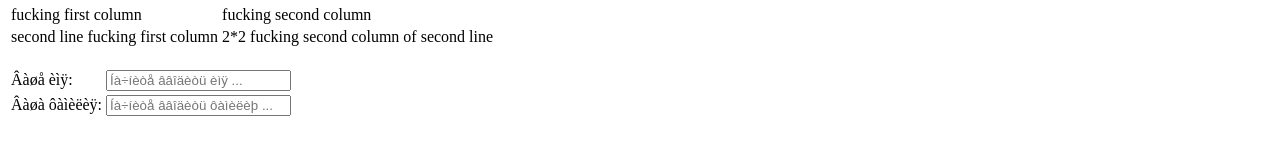
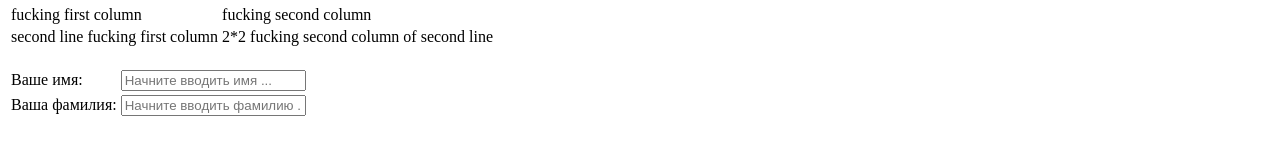
Before and after one commit to Nexoroshii/learnHTML, a plain HTML site: page index.html in a window 1280 px wide. Shown: the part 389-544 px from the top of the page. Drawn offline with Linux system fonts and the light colour scheme.

Commit message:
Update index.html

```diff
--- a/index.html
+++ b/index.html
@@ -30,13 +30,13 @@
   <form>
     <table>
       <tr>
-        <td><label for="">Âàøå èìÿ:</label></td>
-        <td> <input type="text" id="name" placeholder="Íà÷íèòå ââîäèòü èìÿ ..."></td>
+        <td><label for="">Ваше имя:</label></td>
+        <td> <input type="text" id="name" placeholder="Начните вводить имя ..."></td>
       </tr>
   <br>
     <tr>
-  <td><label for="">Âàøà ôàìèëèÿ:</label></td>
- <td> <input type="text" id="surname" placeholder="Íà÷íèòå ââîäèòü ôàìèëèþ ..."></td>
+  <td><label for="">Ваша фамилия:</label></td>
+ <td> <input type="text" id="surname" placeholder="Начните вводить фамилию ..."></td>
       </tr>
     </table>
 
```
